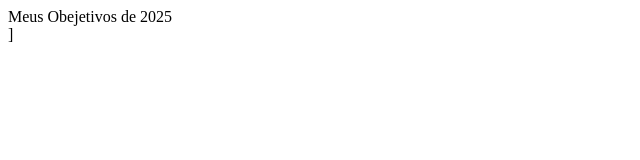
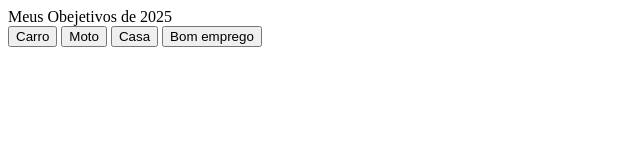
Before and after one commit to Eliezer09l/Meus-objetivos-, a plain HTML site: page index.html in a window 1280 px wide. Shown: the whole page, without its empty margins (0-640 px from the left). Drawn offline with Linux system fonts and the light colour scheme.

Commit message:
Meus objetivos

```diff
--- a/index.html
+++ b/index.html
@@ -8,7 +8,12 @@
 <body>
     <section class="conteudo principal">
  <h2="titulo-principal">Meus Obejetivos de 2025</h2>
- <div class="botoes">]
+ <div class="botoes">
+    <button class="botao">Carro</button>
+    <button class="botao">Moto</button>
+    <button class="botao">Casa</button>
+    <button class="botao">Bom emprego</button>
+
 
 
 
```
